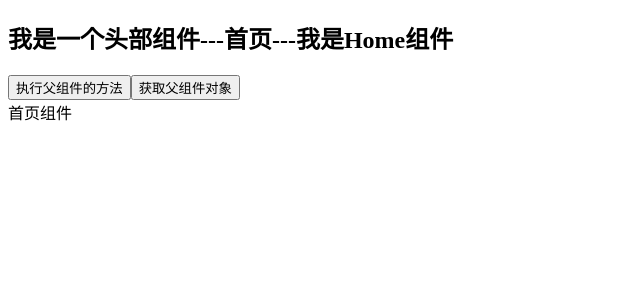
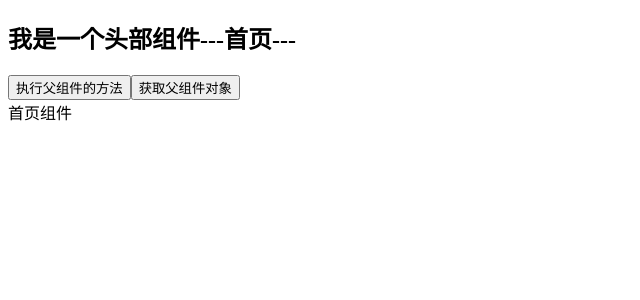
Before and after one commit to MMoonBird/vue_teaching, a Vue app: page / in a window 1280 px wide. Shown: the top 300 px of the page, without its empty margins (0-640 px from the left). Built offline with nearby package versions, Linux system fonts and the light colour scheme; what vue-resource would draw is missing.

Commit message:
父组件传子组件数据

```diff
--- a/src/components/Header2.vue
+++ b/src/components/Header2.vue
@@ -20,7 +20,11 @@
           }
       },
       /*这里home接收的是父组件的对象home*/
-      props:['title','homemsg',"run","home"]
+      props:{
+        /*验证父组件传值的正确性*/
+        'title':String,
+      /*  ['title','homemsg',"run","home"]*/
+      }
     }
 </script>
 
```
